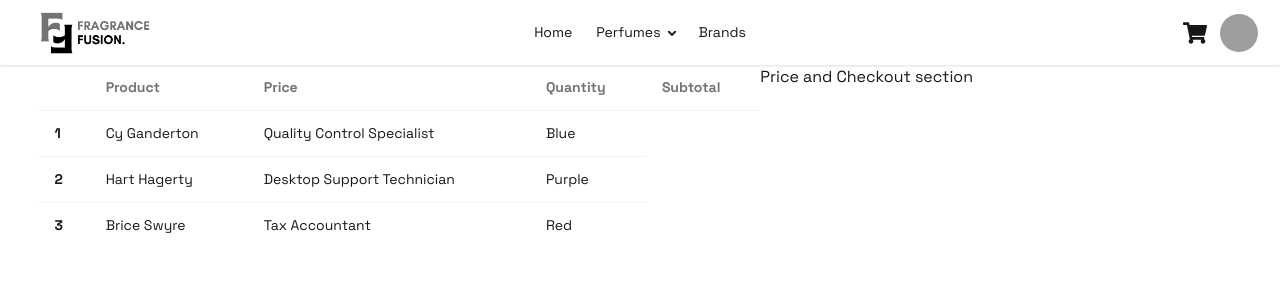
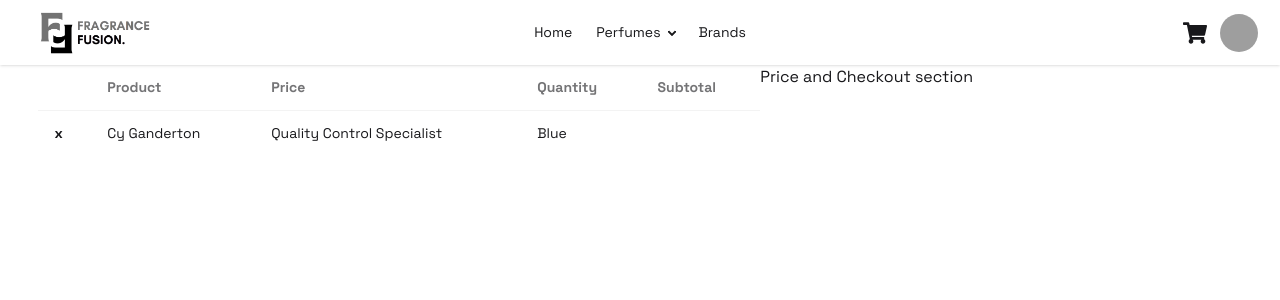
Before and after one commit to Suprio-Das/Fragrance-Fusion, a React (Vite) app: page /mycart in a window 1280 px wide. Shown: the top 300 px of the page. Built offline with nearby package versions, Linux system fonts and the light colour scheme; grey boxes are pictures that could not be loaded.

Commit message:
Unecessary rows removed

```diff
--- a/src/Components/MyCart/MyCartTable.jsx
+++ b/src/Components/MyCart/MyCartTable.jsx
@@ -16,24 +16,10 @@ const MyCartTable = () => {
                     <tbody>
                         {/* row 1 */}
                         <tr>
-                            <th>1</th>
+                            <th>x</th>
                             <td>Cy Ganderton</td>
                             <td>Quality Control Specialist</td>
                             <td>Blue</td>
-                        </tr>
-                        {/* row 2 */}
-                        <tr>
-                            <th>2</th>
-                            <td>Hart Hagerty</td>
-                            <td>Desktop Support Technician</td>
-                            <td>Purple</td>
-                        </tr>
-                        {/* row 3 */}
-                        <tr>
-                            <th>3</th>
-                            <td>Brice Swyre</td>
-                            <td>Tax Accountant</td>
-                            <td>Red</td>
                         </tr>
                     </tbody>
                 </table>
```
